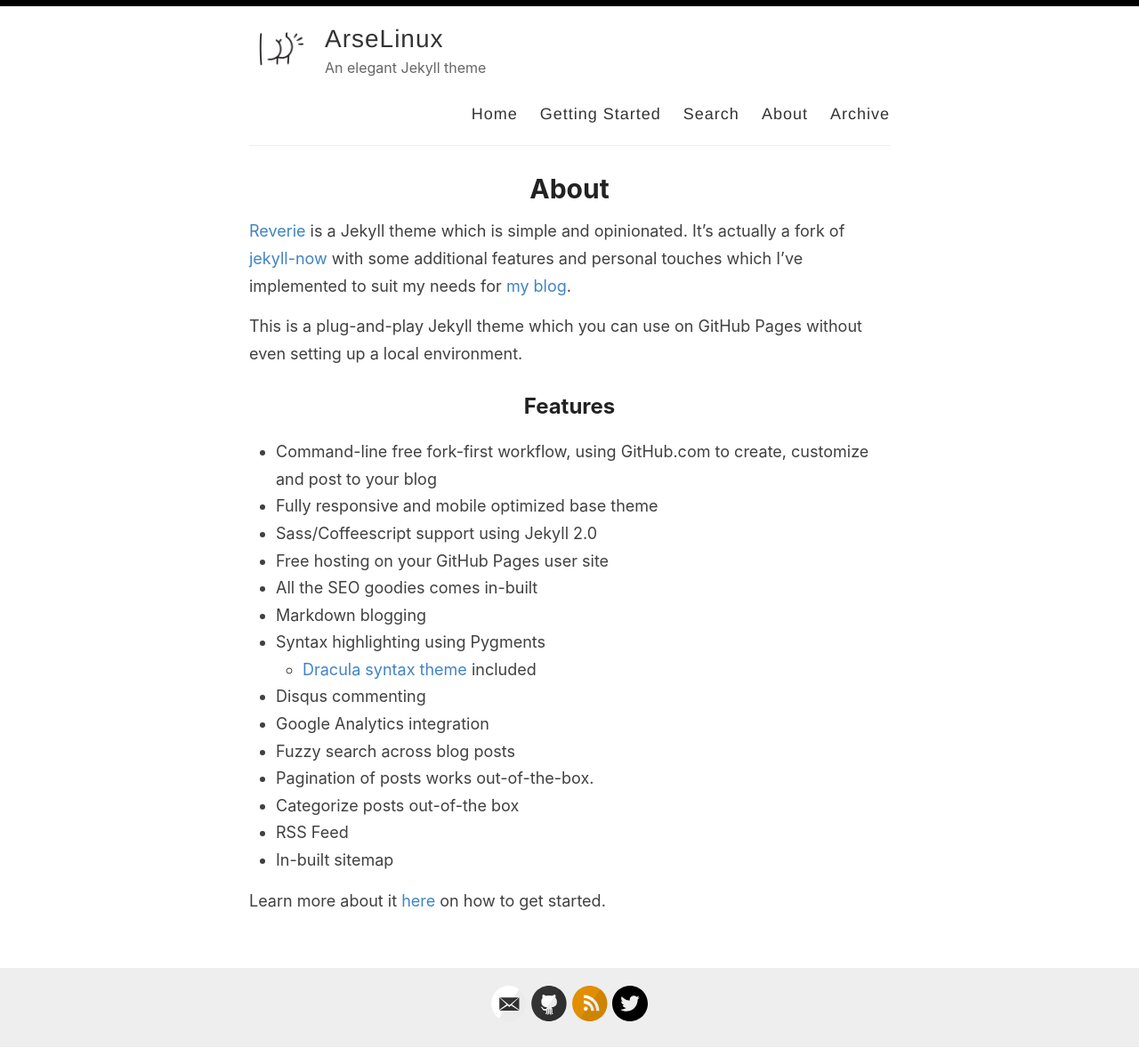
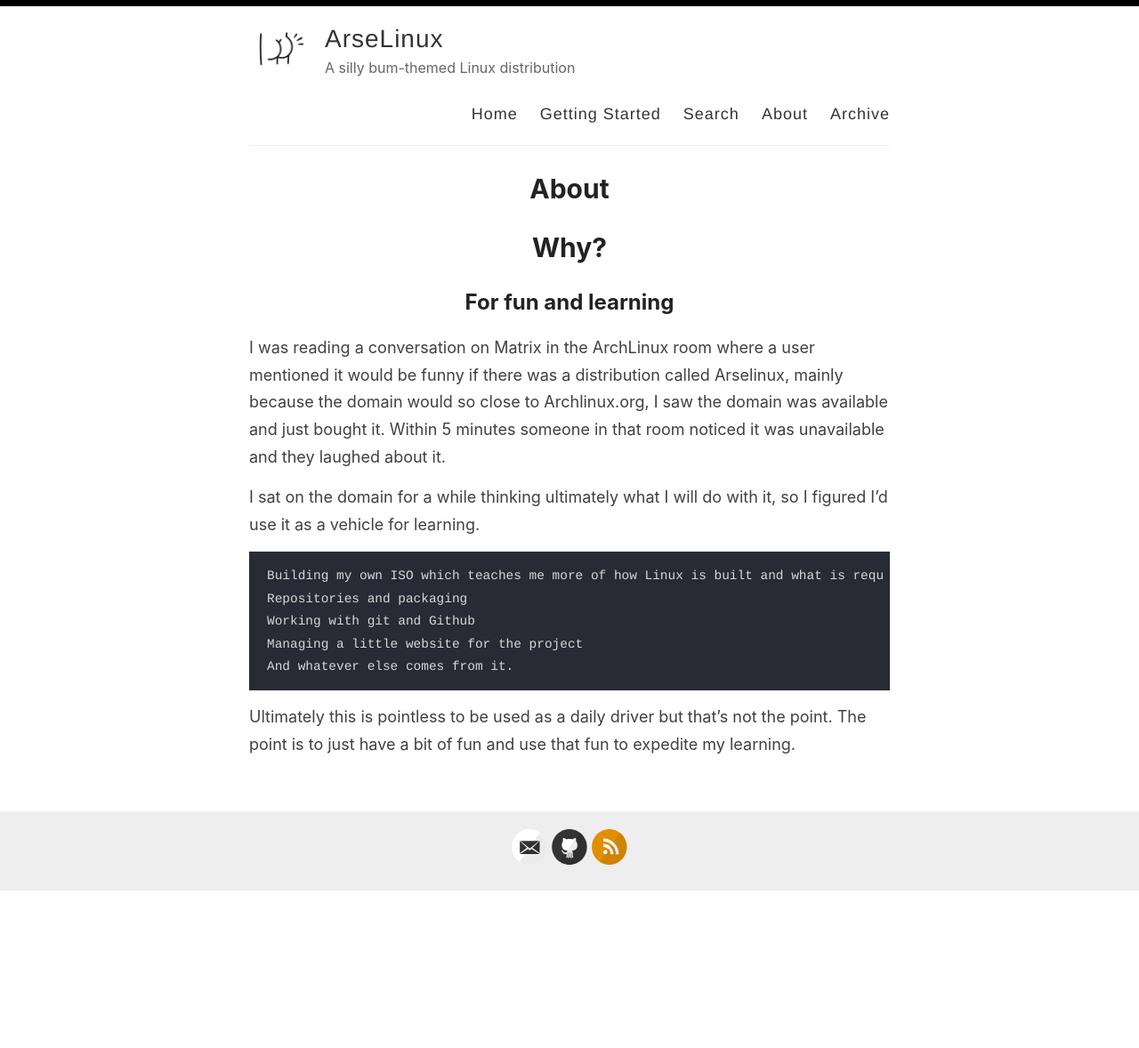
Before and after one commit to ArseLinuxOS-Development/arselinux.github.io, a Jekyll site: the page built from _pages/about.md, in a window 1280 px wide. Shown: the whole page at 89% size. Built offline with Jekyll 4.4.1, drawn with Linux system fonts in a browser that asks for light colours; after the commit the page ends 1002 px from its top, so only the background shows below that.

Commit message:
Started filling out the site

```diff
--- a/_config.yml
+++ b/_config.yml
@@ -6,10 +6,10 @@
 name: ArseLinux
 
 # Name of the author
-author: Amit Merchant
+author: Liam Edwards
 
 # Short bio or description (displayed in the header)
-description: An elegant Jekyll theme
+description: A silly bum-themed Linux distribution
 
 # URL of your avatar or profile pic (you could use your GitHub profile pic)
 avatar: /images/iStock-1195419985-Sudowoodo-ai.png
@@ -21,15 +21,14 @@ avatar: /images/iStock-1195419985-Sudowoodo-ai.png
 # Includes an icon in the footer for each username you enter
 footer-links:
   dribbble:
-  email: amit.d.merchant@gmail.com
+  email: liam.a.edwards@protonmail.com
   facebook:
   flickr:
-  github: amitmerchant1990/reverie
+  github: ArseLinuxOS-Development
   instagram:
   linkedin:
   pinterest:
   rss: rss
-  twitter: amit_merchant
   stackoverflow:
   youtube: # channel/<your_long_string> or user/<user-name>
   googleplus: # anything in your profile username that comes after plus.google.com/
@@ -41,7 +40,6 @@ footer-links:
 disqus:
 
 # Enter your Google Analytics web tracking code (e.g. UA-2110908-2) to activate tracking
-google_analytics: UA-43339302-11
 
 # For newer "GA4" analytics, use the following instead of the "UA" entry above
 #google_analytics_ga4: G-GABC1DEFG
@@ -55,7 +53,7 @@ enforce_ssl: https://arselinux.org
 # (http://yourusername.github.io/repository-name)
 # and NOT your User repository (http://yourusername.github.io)
 # then add in the baseurl here, like this: "/repository-name"
-baseurl: "https://arselinux.org/"
+baseurl: "https://arselinux.org"
 
 #
 # !! You don't need to change any of the configuration flags below !!
--- a/_pages/about.md
+++ b/_pages/about.md
@@ -4,26 +4,18 @@ title: About
 permalink: /about/
 ---
 
-[Reverie](https://github.com/amitmerchant1990/reverie) is a Jekyll theme which is simple and opinionated. It's actually a fork of [jekyll-now](https://github.com/barryclark/jekyll-now) with some additional features and personal touches which I've implemented to suit my needs for [my blog](https://www.amitmerchant.com).
+# Why?
 
-This is a plug-and-play Jekyll theme which you can use on GitHub Pages without even setting up a local environment.
+## For fun and learning
 
-## Features
+I was reading a conversation on Matrix in the ArchLinux room where a user mentioned it would be funny if there was a distribution called Arselinux, mainly because the domain would so close to Archlinux.org, I saw the domain was available and just bought it. Within 5 minutes someone in that room noticed it was unavailable and they laughed about it.
 
-- Command-line free fork-first workflow, using GitHub.com to create, customize and post to your blog
-- Fully responsive and mobile optimized base theme
-- Sass/Coffeescript support using Jekyll 2.0
-- Free hosting on your GitHub Pages user site
-- All the SEO goodies comes in-built
-- Markdown blogging
-- Syntax highlighting using Pygments
-    - [Dracula syntax theme](https://draculatheme.com/) included
-- Disqus commenting
-- Google Analytics integration
-- Fuzzy search across blog posts
-- Pagination of posts works out-of-the-box.
-- Categorize posts out-of-the box
-- RSS Feed
-- In-built sitemap
+I sat on the domain for a while thinking ultimately what I will do with it, so I figured I'd use it as a vehicle for learning.
 
-Learn more about it [here](https://github.com/amitmerchant1990/reverie) on how to get started.
+    Building my own ISO which teaches me more of how Linux is built and what is required.
+    Repositories and packaging
+    Working with git and Github
+    Managing a little website for the project
+    And whatever else comes from it.
+
+Ultimately this is pointless to be used as a daily driver but that's not the point. The point is to just have a bit of fun and use that fun to expedite my learning.
```
